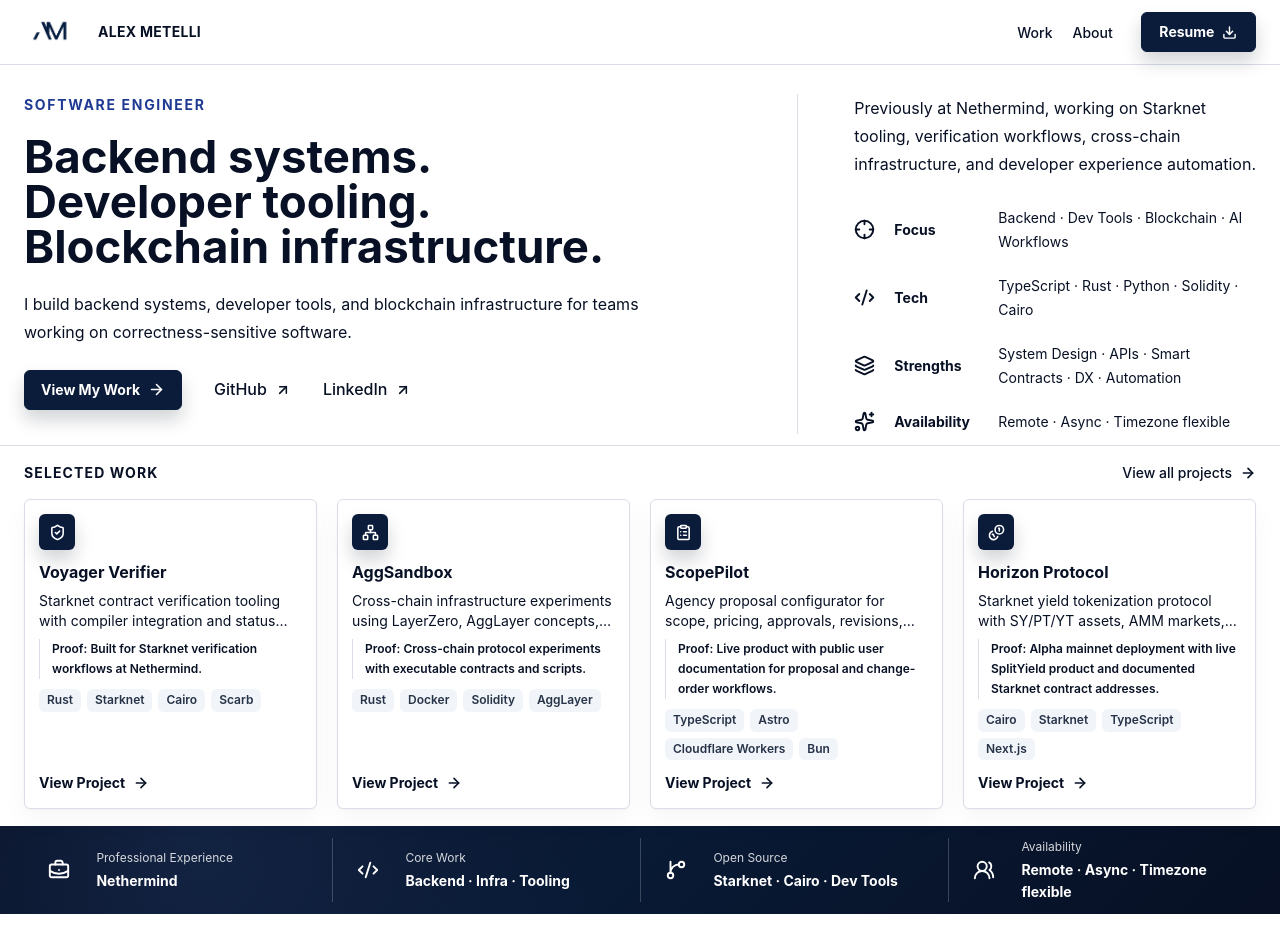
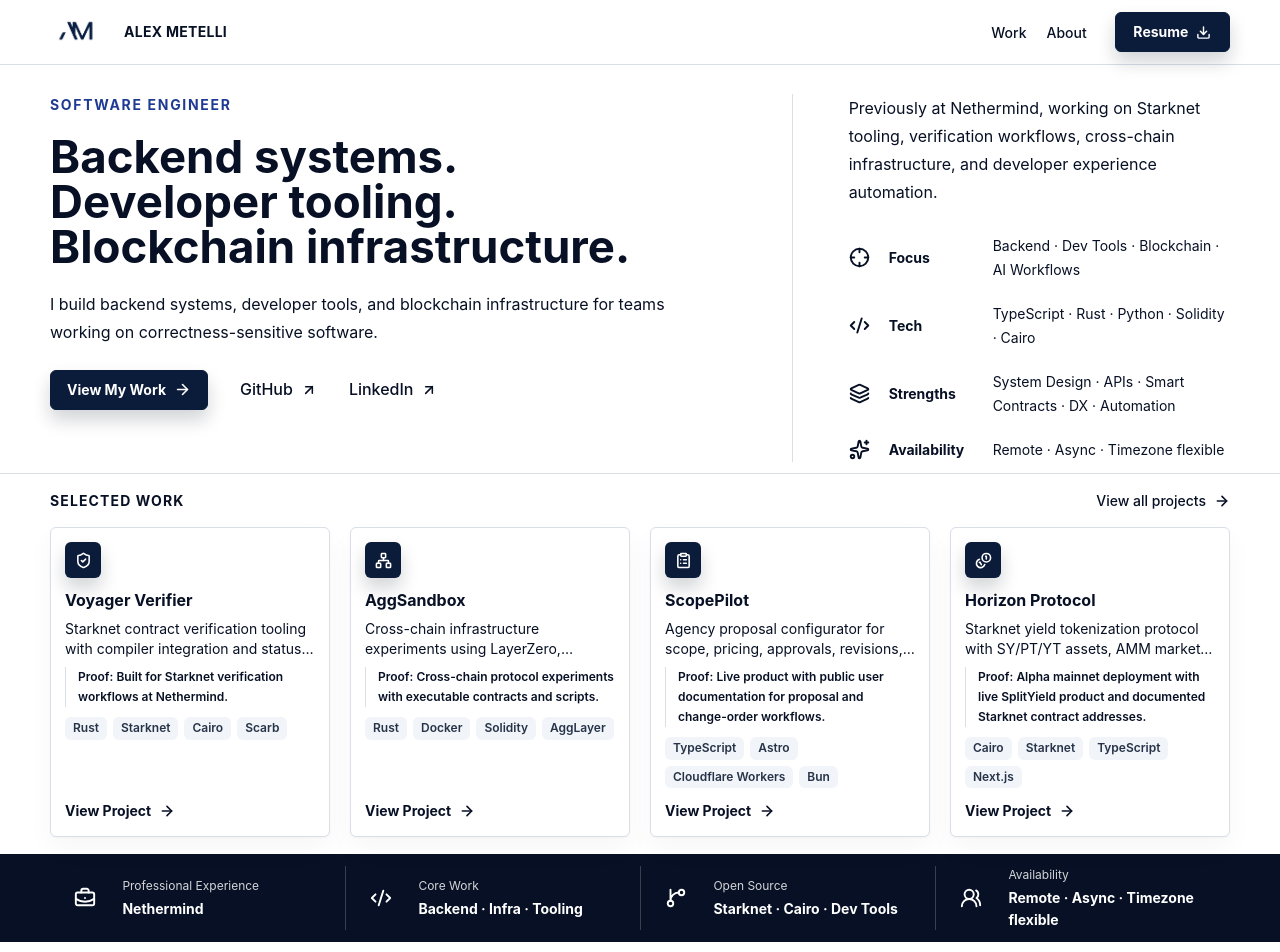
Before and after one commit to ametel01/personal-webpage, a Next.js app: page / in a window 1280 px wide. Shown: the top 952 px of the page. Built offline with nearby package versions, Linux system fonts and the light colour scheme; no server answers.

Commit message:
Align design system CSS with docs

```diff
--- a/app/globals.css
+++ b/app/globals.css
@@ -1,7 +1,7 @@
 @import "tailwindcss";
 
 :root {
-  --container: 1390px;
+  --container: 1180px;
 
   --color-bg: #ffffff;
   --color-surface: #ffffff;
@@ -131,9 +131,7 @@ button {
 }
 
 .proof-band {
-  background:
-    radial-gradient(circle at 15% 20%, rgba(39, 64, 112, 0.34), transparent 38%),
-    linear-gradient(135deg, #071024 0%, #091a35 48%, #071024 100%);
+  background: var(--color-dark);
   color: #ffffff;
   padding-block: clamp(0.55rem, 1vw, 0.75rem);
 }
```
Also changed, not shown: plans/README.md, 1 other file (tests, documents, lock files or other folders).
